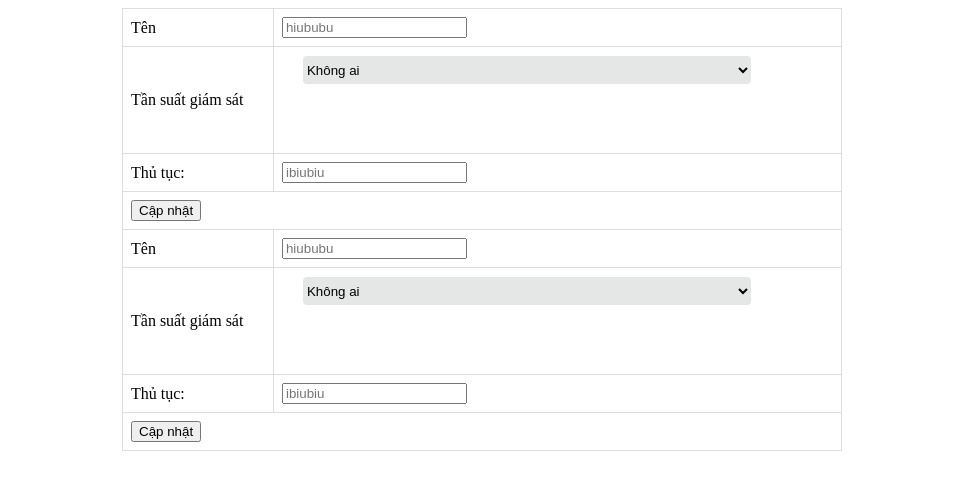
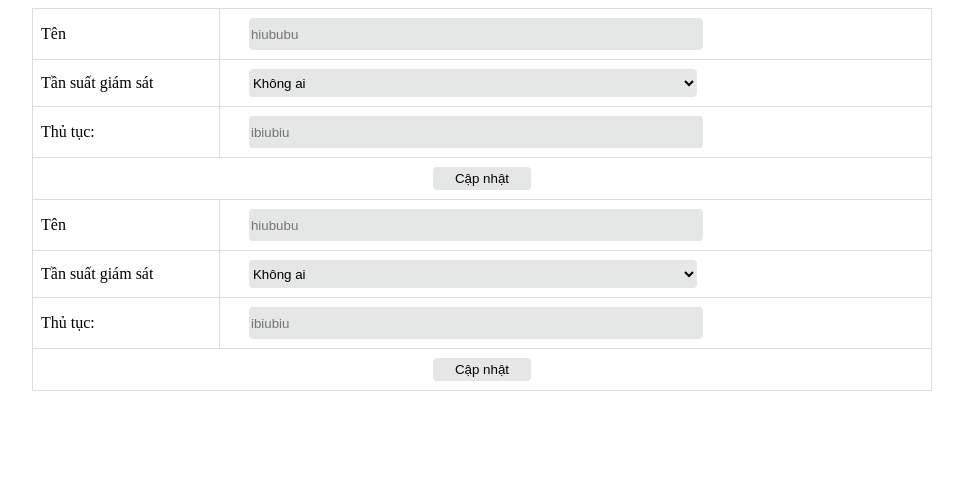
Before and after one commit to Yorunoh/dumb-php-assignment, a PHP site: page /update.php?SUA=6 in a window 1280 px wide. Shown: the top 490 px of the page, without its empty margins (158-1121 px from the left). Run offline with PHP 8.4, Linux system fonts and the light colour scheme; data comes from the database, SQL or seed files in the repository.

Commit message:
fix the frontend and add some code

```diff
--- a/delete.php
+++ b/delete.php
@@ -5,6 +5,8 @@
     if($delete){
         echo "<script> alert('thanh cong');
         window.location='select.php'</script>";
+        header("Location: muctieu1.php");
+            exit();
     }
     else
         echo "<script> alert('khong thanh cong')</script>";
--- a/muctieu.css
+++ b/muctieu.css
@@ -672,6 +672,24 @@ th {
 .formupdate{
     margin-left: auto;
     margin-right: auto;
-
-    width: 800px;
+    margin-top: auto;
+    width: 1000px;
 }
+.select4{
+    width: 450px;
+    height: 30px;
+    float: left;
+    background-color: rgb(229, 230, 230);
+    border-radius:  5px 5px 5px 5px;
+    border: 1px solid white;
+    margin-left: 20px;
+}
+.sub1{
+    background-color: rgb(229, 230, 230);;
+    border-radius:  5px 5px 5px 5px;
+    height:25px;
+    width:100px;
+    border: 1px solid white;
+    display: block;
+    margin: 0 auto;
+}
--- a/update.php
+++ b/update.php
@@ -20,12 +20,12 @@
                 <?php foreach ($data as $a):?>
                     <tr>
                         <td>Tên</td>
-                        <td><input type="text" name="mucdich" placeholder="<?php echo $a['mucdich']?>"></td>
+                        <td><input type="text" name="mucdich" placeholder="<?php echo $a['mucdich']?>"  class="select4"></td>
                     </tr>
                     <tr>
                     <td>Tần suất giám sát</td>
                         <td align="center">
-                            <select id="tansuat" name="tansuat" class="select3">
+                            <select id="tansuat" name="tansuat" class="select4">
                             <option value="không ai" <?php if($a['tansuat'] == 'không ai') {?> selected="selected" <?php } ?>>Không ai</option>
                             <option value="Hằng ngày" <?php if($a['tansuat'] == 'Hằng ngày') {?> selected="selected" <?php } ?>>Hằng ngày</option>
                             <option value="Hằng tuần" <?php if($a['tansuat'] == 'Hằng tuần') {?> selected="selected" <?php } ?>>Hằng tuần</option>
@@ -37,12 +37,13 @@
 
                     <tr>
                         <td>Thủ tục:</td>
-                        <td><input type="text" name="thutuc" placeholder="<?php echo $a['thutuc']?>"></td>
+                        <td><input type="text" name="thutuc" placeholder="<?php echo $a['thutuc']?>" class="select4"></td>
                     </tr>
                     <tr>
-                        <td colspan=2 align="center"><input type="submit" name="update" id="" value="Cập nhật"></td>
+                        <td colspan=2 align="center"><input type="submit" name="update" id="" value="Cập nhật" class="sub1"></td>
                     </tr>
                 <?php endforeach;?>
+
             </table>
         </form>
     </div>
@@ -60,6 +61,8 @@
 
             if($up_muctieu){
                 echo "<script>alert('thanh cong');</script>";
+                header("Location: muctieu1.php");
+                exit();
             }
             else echo "<script>alert('khong thanh cong');</script>";
         }
```
